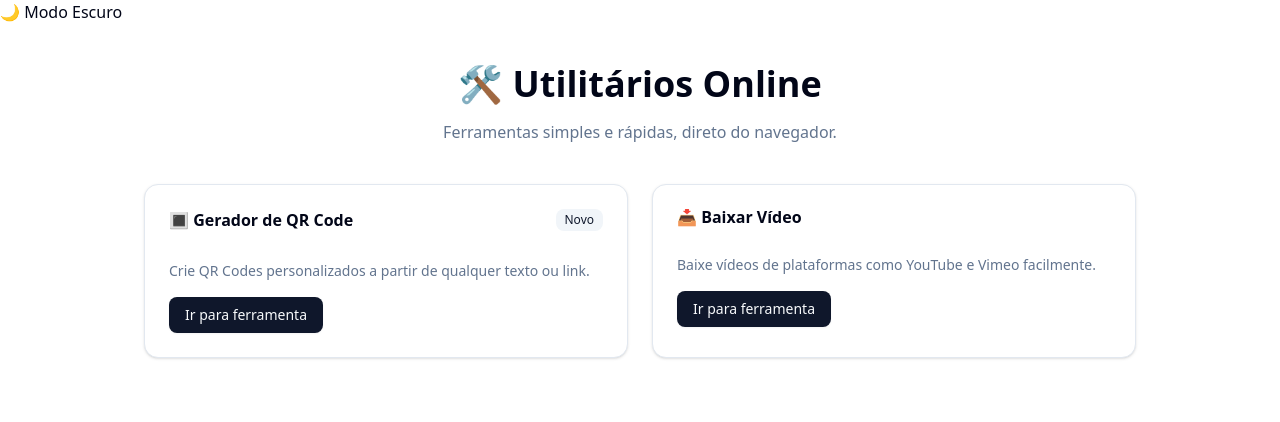
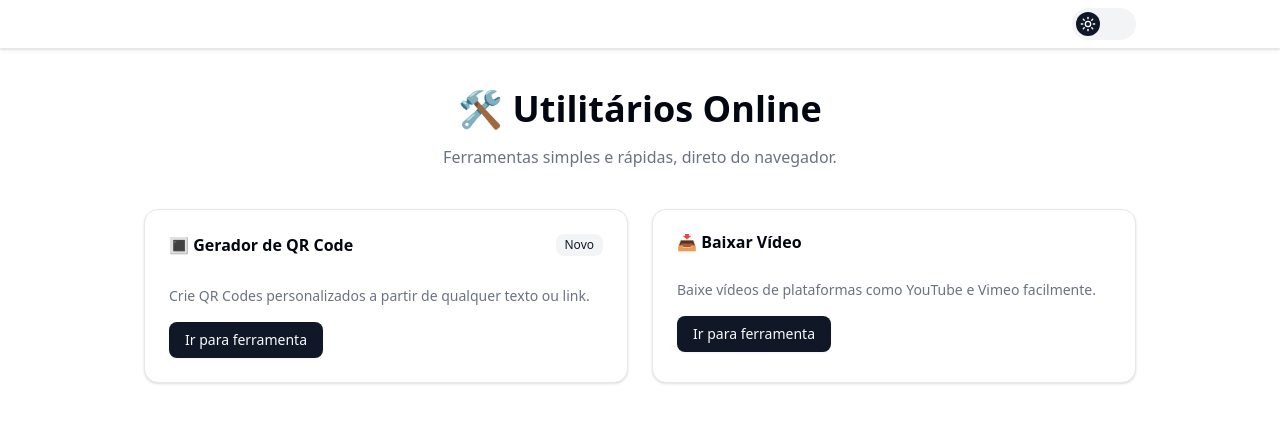
Before and after one commit to mourao-rafael/web-utils, a React (Vite) app: page / in a window 1280 px wide. Shown: the top 422 px of the page. Built offline with nearby package versions, Linux system fonts and the light colour scheme.

Commit message:
style: refactor shadcn base color and header

```diff
--- a/package.json
+++ b/package.json
@@ -19,8 +19,7 @@
     "react": "^19.1.0",
     "react-dom": "^19.1.0",
     "react-router-dom": "^7.6.0",
-    "tailwind-merge": "^3.3.0",
-    "tailwindcss": "^4.1.7"
+    "tailwind-merge": "^3.3.0"
   },
   "devDependencies": {
     "@eslint/js": "^9.25.0",
@@ -32,6 +31,7 @@
     "eslint-plugin-react-hooks": "^5.2.0",
     "eslint-plugin-react-refresh": "^0.4.19",
     "globals": "^16.0.0",
+    "tailwindcss": "^4.1.7",
     "tw-animate-css": "^1.3.0",
     "typescript": "~5.8.3",
     "typescript-eslint": "^8.30.1",
--- a/src/components/Header.tsx
+++ b/src/components/Header.tsx
@@ -1,10 +1,13 @@
-import React from 'react';
 import { ThemeToggle } from './ThemeToggle';
 
 const Header = () => {
-    return <div>
+  return (
+    <header className="w-full border-b bg-background shadow-sm">
+      <div className="max-w-5xl mx-auto px-4 py-2 flex items-center justify-end">
         <ThemeToggle />
-    </div>
-}
+      </div>
+    </header>
+  );
+};
 
 export default Header;
--- a/src/components/ThemeToggle.tsx
+++ b/src/components/ThemeToggle.tsx
@@ -1,16 +1,33 @@
-import React from 'react';
 import { useTheme } from './ThemeProvider';
+import { useEffect, useState } from 'react';
+import { motion } from 'framer-motion';
+import { Moon, Sun } from 'lucide-react';
 
-export const ThemeToggle: React.FC = () => {
+export const ThemeToggle = () => {
   const { theme, setTheme } = useTheme();
+  const [isDark, setIsDark] = useState(theme === 'dark');
+
+  useEffect(() => {
+    setIsDark(theme === 'dark');
+  }, [theme]);
 
   const toggleTheme = () => {
-    setTheme(theme === 'dark' ? 'light' : 'dark');
+    setTheme(isDark ? 'light' : 'dark');
   };
 
   return (
-    <button onClick={toggleTheme}>
-      {theme === 'dark' ? '☀️ Modo Claro' : '🌙 Modo Escuro'}
+    <button
+      onClick={toggleTheme}
+      className="w-14 h-8 bg-muted rounded-full flex items-center px-1 relative transition-colors duration-300 cursor-pointer box-content"
+    >
+      <motion.div
+        className="absolute left-1 top-1 w-6 h-6 bg-primary rounded-full flex items-center justify-center text-white"
+        layout
+        transition={{ type: 'spring', stiffness: 700, damping: 30 }}
+        style={{ left: isDark ? '32px' : '4px' }}
+      >
+        {isDark ? <Moon className="w-4 h-4" /> : <Sun className="w-4 h-4" />}
+      </motion.div>
     </button>
   );
 };
--- a/src/index.css
+++ b/src/index.css
@@ -44,53 +44,53 @@
 :root {
   --radius: 0.625rem;
   --background: oklch(1 0 0);
-  --foreground: oklch(0.129 0.042 264.695);
+  --foreground: oklch(0.13 0.028 261.692);
   --card: oklch(1 0 0);
-  --card-foreground: oklch(0.129 0.042 264.695);
+  --card-foreground: oklch(0.13 0.028 261.692);
   --popover: oklch(1 0 0);
-  --popover-foreground: oklch(0.129 0.042 264.695);
-  --primary: oklch(0.208 0.042 265.755);
-  --primary-foreground: oklch(0.984 0.003 247.858);
-  --secondary: oklch(0.968 0.007 247.896);
-  --secondary-foreground: oklch(0.208 0.042 265.755);
-  --muted: oklch(0.968 0.007 247.896);
-  --muted-foreground: oklch(0.554 0.046 257.417);
-  --accent: oklch(0.968 0.007 247.896);
-  --accent-foreground: oklch(0.208 0.042 265.755);
+  --popover-foreground: oklch(0.13 0.028 261.692);
+  --primary: oklch(0.21 0.034 264.665);
+  --primary-foreground: oklch(0.985 0.002 247.839);
+  --secondary: oklch(0.967 0.003 264.542);
+  --secondary-foreground: oklch(0.21 0.034 264.665);
+  --muted: oklch(0.967 0.003 264.542);
+  --muted-foreground: oklch(0.551 0.027 264.364);
+  --accent: oklch(0.967 0.003 264.542);
+  --accent-foreground: oklch(0.21 0.034 264.665);
   --destructive: oklch(0.577 0.245 27.325);
-  --border: oklch(0.929 0.013 255.508);
-  --input: oklch(0.929 0.013 255.508);
-  --ring: oklch(0.704 0.04 256.788);
+  --border: oklch(0.928 0.006 264.531);
+  --input: oklch(0.928 0.006 264.531);
+  --ring: oklch(0.707 0.022 261.325);
   --chart-1: oklch(0.646 0.222 41.116);
   --chart-2: oklch(0.6 0.118 184.704);
   --chart-3: oklch(0.398 0.07 227.392);
   --chart-4: oklch(0.828 0.189 84.429);
   --chart-5: oklch(0.769 0.188 70.08);
-  --sidebar: oklch(0.984 0.003 247.858);
-  --sidebar-foreground: oklch(0.129 0.042 264.695);
-  --sidebar-primary: oklch(0.208 0.042 265.755);
-  --sidebar-primary-foreground: oklch(0.984 0.003 247.858);
-  --sidebar-accent: oklch(0.968 0.007 247.896);
-  --sidebar-accent-foreground: oklch(0.208 0.042 265.755);
-  --sidebar-border: oklch(0.929 0.013 255.508);
-  --sidebar-ring: oklch(0.704 0.04 256.788);
+  --sidebar: oklch(0.985 0.002 247.839);
+  --sidebar-foreground: oklch(0.13 0.028 261.692);
+  --sidebar-primary: oklch(0.21 0.034 264.665);
+  --sidebar-primary-foreground: oklch(0.985 0.002 247.839);
+  --sidebar-accent: oklch(0.967 0.003 264.542);
+  --sidebar-accent-foreground: oklch(0.21 0.034 264.665);
+  --sidebar-border: oklch(0.928 0.006 264.531);
+  --sidebar-ring: oklch(0.707 0.022 261.325);
 }
 
 .dark {
-  --background: oklch(0.129 0.042 264.695);
-  --foreground: oklch(0.984 0.003 247.858);
-  --card: oklch(0.208 0.042 265.755);
-  --card-foreground: oklch(0.984 0.003 247.858);
-  --popover: oklch(0.208 0.042 265.755);
-  --popover-foreground: oklch(0.984 0.003 247.858);
-  --primary: oklch(0.929 0.013 255.508);
-  --primary-foreground: oklch(0.208 0.042 265.755);
-  --secondary: oklch(0.279 0.041 260.031);
-  --secondary-foreground: oklch(0.984 0.003 247.858);
-  --muted: oklch(0.279 0.041 260.031);
-  --muted-foreground: oklch(0.704 0.04 256.788);
-  --accent: oklch(0.279 0.041 260.031);
-  --accent-foreground: oklch(0.984 0.003 247.858);
+  --background: oklch(0.13 0.028 261.692);
+  --foreground: oklch(0.985 0.002 247.839);
+  --card: oklch(0.21 0.034 264.665);
+  --card-foreground: oklch(0.985 0.002 247.839);
+  --popover: oklch(0.21 0.034 264.665);
+  --popover-foreground: oklch(0.985 0.002 247.839);
+  --primary: oklch(0.928 0.006 264.531);
+  --primary-foreground: oklch(0.21 0.034 264.665);
+  --secondary: oklch(0.278 0.033 256.848);
+  --secondary-foreground: oklch(0.985 0.002 247.839);
+  --muted: oklch(0.278 0.033 256.848);
+  --muted-foreground: oklch(0.707 0.022 261.325);
+  --accent: oklch(0.278 0.033 256.848);
+  --accent-foreground: oklch(0.985 0.002 247.839);
   --destructive: oklch(0.704 0.191 22.216);
   --border: oklch(1 0 0 / 10%);
   --input: oklch(1 0 0 / 15%);
@@ -100,12 +100,12 @@
   --chart-3: oklch(0.769 0.188 70.08);
   --chart-4: oklch(0.627 0.265 303.9);
   --chart-5: oklch(0.645 0.246 16.439);
-  --sidebar: oklch(0.208 0.042 265.755);
-  --sidebar-foreground: oklch(0.984 0.003 247.858);
+  --sidebar: oklch(0.21 0.034 264.665);
+  --sidebar-foreground: oklch(0.985 0.002 247.839);
   --sidebar-primary: oklch(0.488 0.243 264.376);
-  --sidebar-primary-foreground: oklch(0.984 0.003 247.858);
-  --sidebar-accent: oklch(0.279 0.041 260.031);
-  --sidebar-accent-foreground: oklch(0.984 0.003 247.858);
+  --sidebar-primary-foreground: oklch(0.985 0.002 247.839);
+  --sidebar-accent: oklch(0.278 0.033 256.848);
+  --sidebar-accent-foreground: oklch(0.985 0.002 247.839);
   --sidebar-border: oklch(1 0 0 / 10%);
   --sidebar-ring: oklch(0.551 0.027 264.364);
 }
```
Also changed, not shown: components.json, 1 other file (tests, documents, lock files or other folders).
